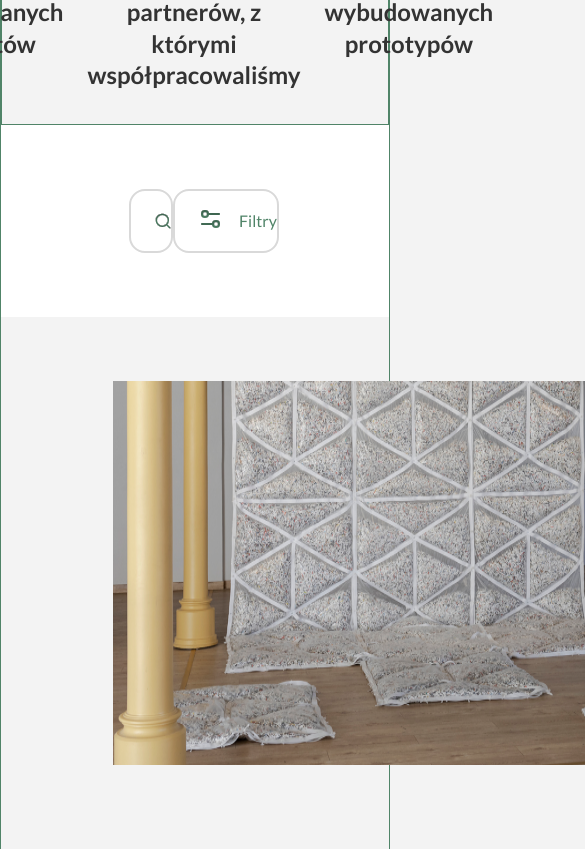
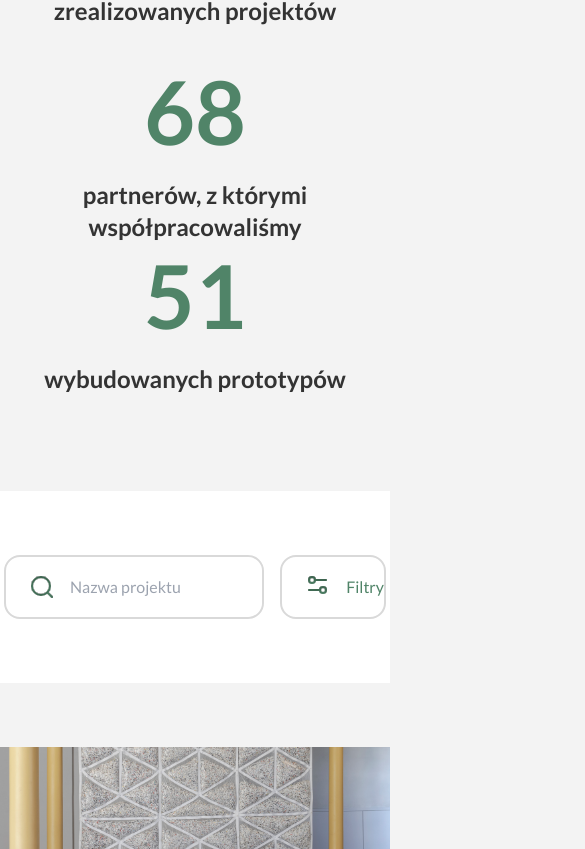
Before and after one commit to CodersCrew/hsm-website, a Next.js app: page /projects/Project in a window 390 px wide. Shown: the part 935-1784 px from the top of the page, 585 px wide, since content can reach past the window. Built offline with nearby package versions, Linux system fonts and the light colour scheme.

Commit message:
Mobile view implemented

```diff
--- a/src/components/Projects/ImportantNumbersSection.tsx
+++ b/src/components/Projects/ImportantNumbersSection.tsx
@@ -9,9 +9,9 @@ const importantNumbersAndDescription: {
 };
 
 export const ImportantNumbersSection = () => (
-  <div className="border-1 border-primary/60">
+  <div>
     <h1 className="flex h-44 items-end justify-center">Projekty w liczbach</h1>
-    <div className="flex justify-center gap-6 px-32 pt-16 pb-24 align-top ">
+    <div className="flex flex-col items-center justify-center gap-10 pt-16 pb-24 lg:flex-row lg:gap-6  lg:px-32">
       {Object.keys(importantNumbersAndDescription).map((category) => {
         const { number, description } = importantNumbersAndDescription[category as Category];
 
--- a/src/components/Projects/ProjectCard/ProjectCard.tsx
+++ b/src/components/Projects/ProjectCard/ProjectCard.tsx
@@ -8,15 +8,15 @@ export const ProjectCard = ({ data }: ProjectCardProps) => {
   const { name, status, ifCyclical, hashtags, shortDescription, imageSRC, alt, index } = data;
   const moduloIndex = index % 2 ? 'flex-row-reverse' : 'flex-row';
   return (
-    <div className={`flex gap-24 px-28 ${moduloIndex} relative py-16`}>
+    <div className={`flex flex-col gap-10 lg:flex-row lg:gap-24 lg:px-28 ${moduloIndex} relative py-16`}>
       <Image
-        className="flex max-h-projectImages max-w-projectImages"
+        className="flex lg:max-h-projectImages lg:max-w-projectImages"
         src={imageSRC}
         alt={`Project ${alt}`}
         width={588}
         height={332}
       />
-      <div className="order-1 flex flex-auto flex-col items-start ">
+      <div className="order-1 flex flex-auto flex-col items-start px-4 lg:px-0">
         <header className="pb-6 text-neutral/90">
           <h2>{name}</h2>
           <StatusTag
--- a/src/components/Projects/ProjectsPreviewSection.tsx
+++ b/src/components/Projects/ProjectsPreviewSection.tsx
@@ -32,8 +32,8 @@ export const ProjectPreviewSection = () => {
         <ResultBar ifResult={false}>{inputFilter}</ResultBar>
       )}
       {ifProjectsExist ? (
-        <div className="flex justify-between py-16 px-32">
-          <p />
+        <div className="flex justify-between py-8 px-8  lg:py-16 lg:px-32">
+          <p className=" w-20  " />
           <div className="flex justify-between gap-6 text-neutral/90">
             {projectsOnForSites.map((_siteData, siteIndex) => {
               const ifDisabledButton = siteIndex === siteNumber;
--- a/src/components/Projects/SearchBar/SearchBar.tsx
+++ b/src/components/Projects/SearchBar/SearchBar.tsx
@@ -55,7 +55,7 @@ export const SearchBar = () => {
   const handleInputOnChange = (e: React.ChangeEvent<HTMLInputElement>) => setInputFilter(e.currentTarget.value);
 
   return (
-    <div className={`flex h-48 w-auto items-center justify-between bg-neutral/10 px-32 `}>
+    <div className="flex h-48 w-auto items-center justify-between gap-4 bg-neutral/10 px-1 lg:gap-0 lg:px-32 ">
       <Input placeholder="Nazwa projektu" onChange={handleInputOnChange}>
         <Image width={24} height={24} src="/images/projects/search.svg" alt="Search input icon" />
       </Input>
--- a/src/pages/projects/Project.tsx
+++ b/src/pages/projects/Project.tsx
@@ -3,7 +3,7 @@ import { ImportantNumbersSection, ProjectPreviewSection, SearchBar } from '@/com
 import { projectsBannerImage, projectsTexts } from '@/components/Projects/Projects.utils';
 
 const ProjectPage = () => (
-  <div className=" border-1 border-primary/60">
+  <div>
     <TopSection
       image={projectsBannerImage}
       header={projectsTexts.topSection.header}
```
